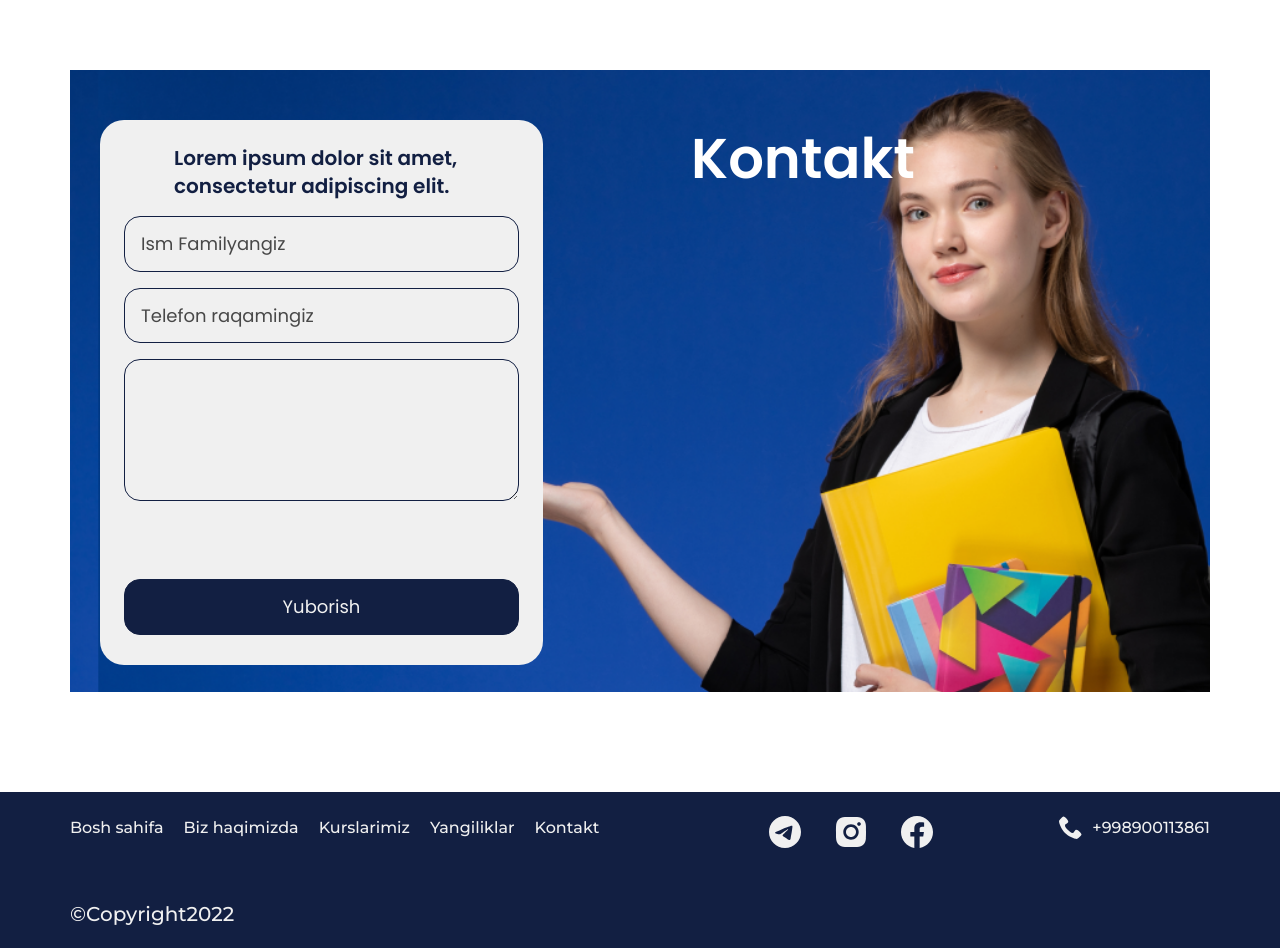
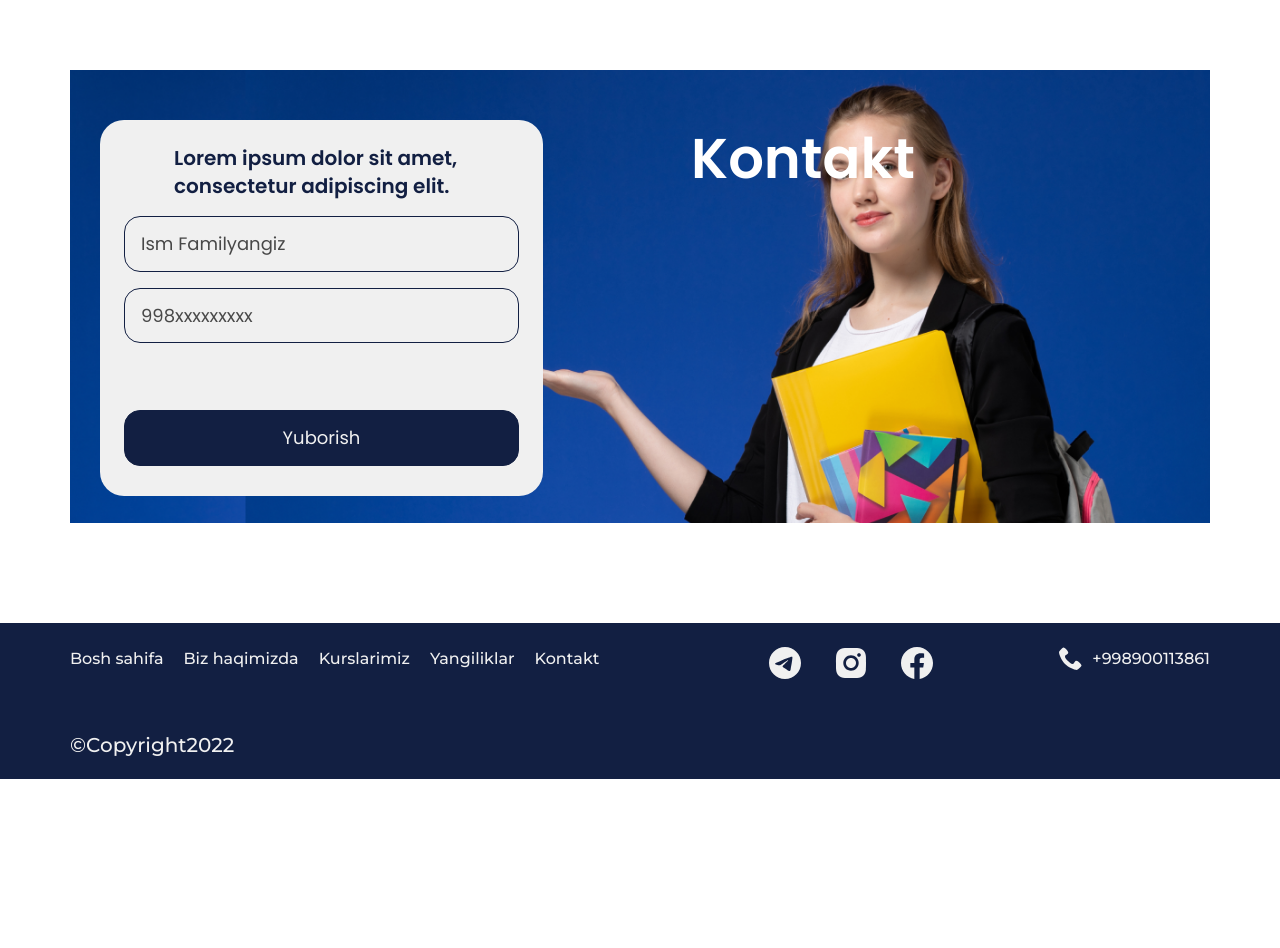
Before and after one commit to rahmiddinasiydinov/CRM-landing-page, a React (Create React App) app: page / in a window 1280 px wide. Shown: the part 5080-6028 px from the top of the page. After the commit the page ends 5859 px from the top, so only its background shows below. Built offline with nearby package versions, Linux system fonts and the light colour scheme.

Commit message:
all api  are conntected

```diff
--- a/src/Contexts/Context.jsx
+++ b/src/Contexts/Context.jsx
@@ -36,6 +36,10 @@ const language = {
     main_page: "Asosiy sahifa",
     top: "yuqoriga",
     name: "Ismingiz",
+    error: "Muaffaqiyatsiz urinish",
+    ans_positive: "Murojatingiz qabul qilindi!",
+    ans_medium: "Siz so'zov yuborgansiz, iltimos kuting!",
+    ans_negative: "Iltimos ma'lumotlarni to'gri kiriting!",
   },
   ru: {
     id: "ru",
@@ -75,6 +79,10 @@ const language = {
     main_page: "Домашняя страница",
     top: "к началу",
     name: "Имя",
+    error: "Неудачная попытка",
+    ans_positive: "Ваша заявка принята",
+    ans_medium: "Вы отправили заявку, подождите!",
+    ans_negative: "Пожалуйста, вводите информацию правильно!",
   },
   en: {
     id: "en",
@@ -109,7 +117,11 @@ const language = {
     administrator: "Administrator",
     main_page: "Home page",
     top: "top",
-    name:"Name"
+    name: "Name",
+    error: "Unsuccessful attempt",
+    ans_positive: "Your application has been accepted!",
+    ans_medium: "You have submitted an application, please wait!",
+    ans_negative: "Please, enter valid information!",
   },
 };
 
--- a/src/Pages/AdminPanel/Admin.jsx
+++ b/src/Pages/AdminPanel/Admin.jsx
@@ -6,9 +6,10 @@ import eng from '../../images/eng.png';
 import login from '../../images/login.png'
 import { Link } from 'react-router-dom';
 import { ThemeContext } from '../../Contexts/Context';
-import { useContext } from 'react';
+import { useContext, useRef } from 'react';
 export function Admin(props) {
   const { lang, changeLang } = useContext(ThemeContext);
+  const error = useRef();
   const handleLogin = e => {
     e.preventDefault();
     const {name, password} = e.target.elements;
@@ -26,6 +27,12 @@ export function Admin(props) {
       .then(message => {
         if (message.status == 200) {
           window.location.href = "https://heroic-mochi-ebe693.netlify.app/";
+        } else {
+          error.current.classList.add('login__validation--error');
+          setTimeout(() => {
+          error.current.classList.remove("login__validation--error");
+
+          }, 3000)
         }
       });
 
@@ -68,19 +75,21 @@ export function Admin(props) {
             <form className="login__form" onSubmit={handleLogin}>
               <input
                 type="text"
-                name='name'
+                name="name"
                 className="login__email"
                 placeholder={lang.name}
               />
               <span className="login__email--valid"></span>
               <input
                 type="password"
-                name='password'
+                name="password"
                 className="login__password"
                 placeholder={lang.password}
               />
-              <span className="login__password--valid"></span>
-              <span className="login__forgot">{lang.forgot}</span>
+              <div className="login__validation">
+                <span ref={error} className="login__validation--text">{ lang.error}</span>
+                <span className="login__forgot">{lang.forgot}</span>
+              </div>
               <button type="submit" className="login__btn">
                 {lang.enter}
               </button>
--- a/src/Pages/AdminPanel/Admin.scss
+++ b/src/Pages/AdminPanel/Admin.scss
@@ -15,6 +15,21 @@
         overflow: hidden;
         position: relative;
 
+    }
+    &__validation{
+        margin-top: 12px;
+        display: flex;
+        align-items: center;
+        justify-content: space-between;
+        &--text{
+        color: red;
+        transition: .3s ease-out;
+        opacity: 0;
+        }
+        &--error{
+            opacity: 1;
+            transition: .3s ease-out;
+        }
     }
     &__left{
         background-color: #FFFFFF;
@@ -55,7 +70,6 @@
         margin-top: 32px;
         display: flex;
         flex-direction: column;
-        align-items: flex-end;
     }
     &__email{
         width: 100%;
@@ -77,7 +91,6 @@
         margin-bottom: 0;
     }
     &__forgot{
-        margin-top: 12px;
         font-weight: 400;
         font-size: 16px;
         line-height: 120%;
--- a/src/Pages/Home/Home.jsx
+++ b/src/Pages/Home/Home.jsx
@@ -25,15 +25,57 @@ import "swiper/css/navigation";
 import "swiper/css/effect-coverflow";
 import "swiper/css/pagination";
 import { ThemeContext } from '../../Contexts/Context';
-import { useContext } from 'react';
+import { useContext, useRef } from 'react';
 import student from '../../images/student-boy.png';
 function Home(){
   const arr = [1, 2, 3, 4, 5, 6, 7, 8];
   const { lang } = useContext(ThemeContext);
+  const appeal = useRef();
    const handeScroll = (e) => {
-     let element = e.target;
+     const element = e.target;
      console.log(element.scrollHeight, element.scrollTop, element.ClientHeight);
    };
+  const handleAppeal = e => {
+    e.preventDefault();
+    const {name, tel} = e.target.elements;
+    console.log(name.value, tel.value);
+    fetch("https://crm-joygroup.herokuapp.com/appeals", {
+      method:"POST",
+      headers: {
+        "Content-Type":"application/json"
+      },
+      body: JSON.stringify({
+        user_name: name.value,
+        user_phone:tel.value.toString()
+      })
+    })
+    .then(res => res.json())
+      .then(message => {
+        console.log(message)
+        if (message.status == 201) {
+          appeal.current.textContent = lang.ans_positive;
+          appeal.current.classList.add('green');
+          setTimeout(() => {
+            appeal.current.classList.remove("green")
+          }, 5000)
+        }
+        else if (message.status = 400) {
+          appeal.current.textContent = lang.ans_medium;
+            appeal.current.classList.add("yellow");
+            setTimeout(() => {
+              appeal.current.classList.remove("yellow");
+            }, 5000);
+
+        } else {
+          appeal.current.textContent = lang.ans_negative;
+            appeal.current.classList.add("red");
+            setTimeout(() => {
+              appeal.current.classList.remove("red");
+            }, 5000);
+
+        }
+    })
+   }
     return (
       <div className="home" onScrollCapture={handeScroll}>
         <header id="1" className="home__header">
@@ -279,7 +321,7 @@ function Home(){
           <section id="5" className="home__contact">
             <div className="container">
               <div className="home__contact--wrapper">
-                <form action="#" className="home__contact--form">
+                <form action="#" className="home__contact--form" onSubmit={handleAppeal}>
                   <h3 className="home__contact--subtitle">
                     {lang.contact_title}
                   </h3>
@@ -293,15 +335,10 @@ function Home(){
                     type="tel"
                     name="tel"
                     className="home__contact--input"
-                    placeholder={lang.contact_tel}
+                    placeholder={"998xxxxxxxxx"}
+                    style ={{marginBottom:5}}
                   />
-                  <textarea
-                    name="text"
-                    id=""
-                    cols="30"
-                    rows="5"
-                    className="home__contact--input"
-                  ></textarea>
+                  <span ref={appeal} className="home__contact--popup"></span>
 
                   <button type="submit" className="home__contact--submit">
                     {lang.send}
--- a/src/Pages/Home/Home.scss
+++ b/src/Pages/Home/Home.scss
@@ -182,6 +182,11 @@
             font-weight: 600;
             font-size: 20px;
             line-height: 140%;
+        }
+        &--popup{
+            font-size: 14px;
+            opacity: 0;
+            transition: .5s ease-out;
         }
         &--input{
             @include input;
@@ -376,7 +381,21 @@
 
 
 }
-
+.red{
+    color: #FF1818 !important;
+    transition: .5s ease-out !important;
+    opacity: 1;
+}
+.yellow{
+    color: #FF9300 !important;
+    transition: .5s ease-out !important;
+    opacity: 1;
+}
+.green{
+    color: #00FF00 !important ;
+    transition: .5s ease-out !important;
+    opacity: 1;
+}
 @media screen and (max-width:768px) {
     .home{
         padding:50 0  0;
```
Also changed, not shown: 1 other file (tests, documents, lock files or other folders).
